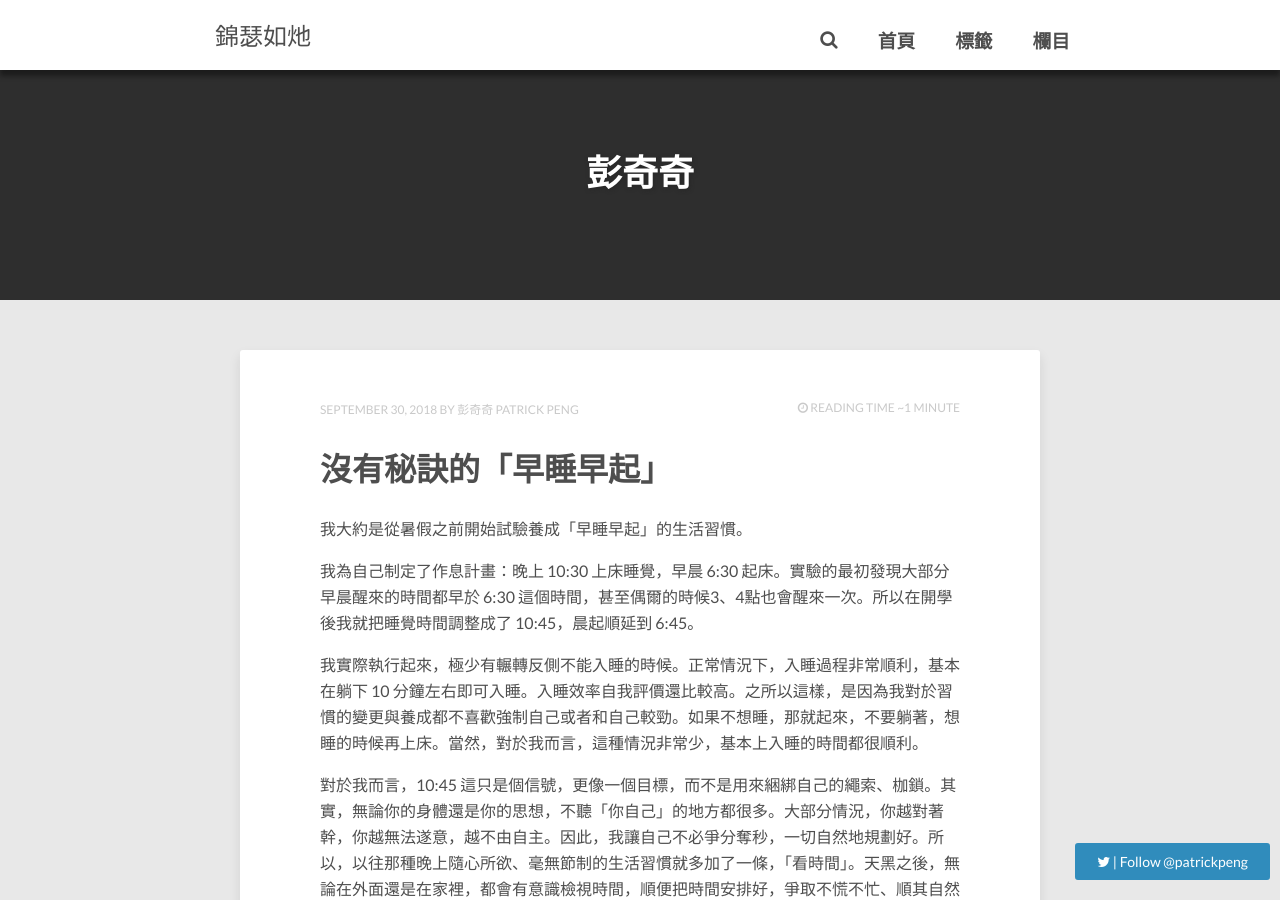
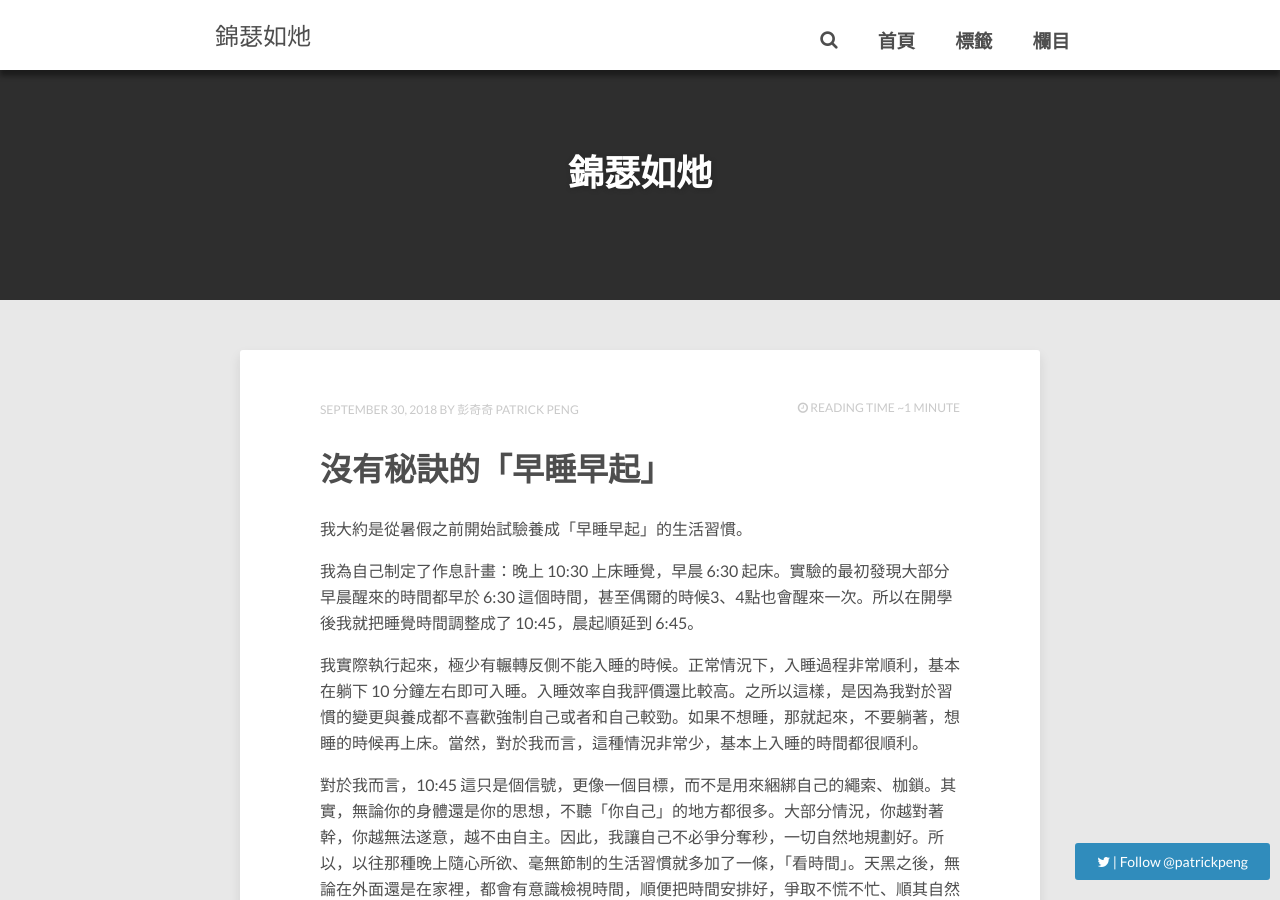
Before and after one commit to patrickpeng/blog, a Jekyll site: the page built from index.html, in a window 1280 px wide and 900 px high. Built offline with Jekyll 4.4.1, drawn with Linux system fonts in a browser that asks for light colours; nearby versions of some CDN libraries; the list of posts is cut into pages by our own code; comment, search, counter and statistics services are not loaded.

Commit message:
Update index.html

```diff
--- a/index.html
+++ b/index.html
@@ -1,8 +1,8 @@
 ---
 layout: home
-title: "彭奇奇"
+title: "錦瑟如灺"
 description: "一個私人博客"
-tags: [彭奇奇, 媒體, 媒介, 設計, 思考, 哲學, 音樂]
+tags: [彭奇奇的博客, 媒體, 媒介, 設計, 思考, 哲學, 音樂]
 comments: false
 ---
 
```
